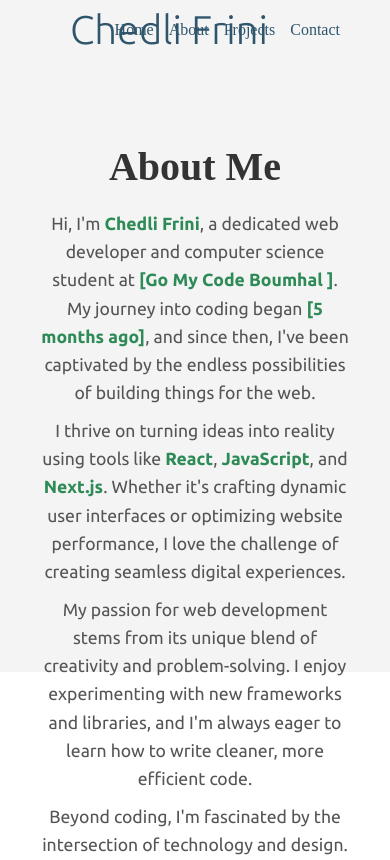
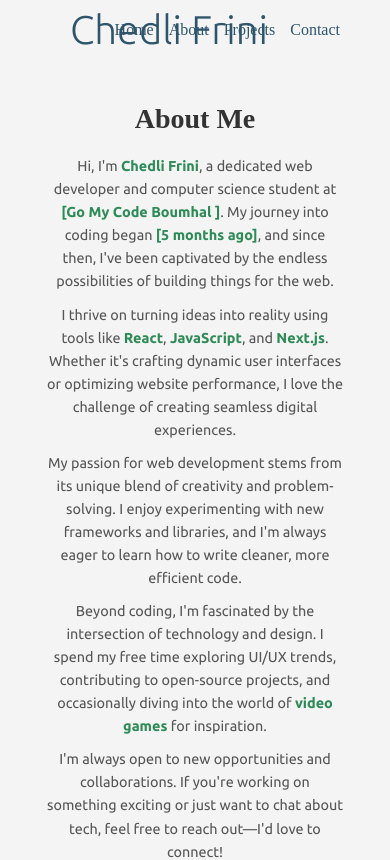
Before and after one commit to chedli404/checkpoint_next, a Next.js app: page /about in a window 390 px wide. Shown: the top 860 px of the page. Built offline with nearby package versions, Linux system fonts and the light colour scheme; a web font is replaced by a local one.

Commit message:
Update about.module.css

```diff
--- a/app/about/about.module.css
+++ b/app/about/about.module.css
@@ -1,10 +1,12 @@
-
 /* About Section Styles */
 .about {
   background-color: #f4f4f4;
   padding: 50px 20px;
   color: #333;
-    height: 512px;
+  min-height: 512px; /* Use min-height instead of height for flexibility */
+  display: flex;
+  align-items: center;
+  justify-content: center;
 }
 
 .h2 {
@@ -37,3 +39,34 @@
   font-style: italic;
   color: #0077b6; /* Color for your field of expertise */
 }
+
+/* Responsive Design */
+@media (max-width: 768px) {
+  .about {
+    padding: 30px 15px; /* Reduce padding for smaller screens */
+    min-height: auto; /* Allow height to adjust based on content */
+  }
+
+  .h2 {
+    font-size: 2rem; /* Smaller font size for smaller screens */
+  }
+
+  .p {
+    font-size: 1rem; /* Smaller font size for better readability */
+    max-width: 90%; /* Allow text to take more width on smaller screens */
+  }
+}
+
+@media (max-width: 480px) {
+  .about {
+    padding: 20px 10px; /* Further reduce padding for very small screens */
+  }
+
+  .h2 {
+    font-size: 1.75rem; /* Even smaller font size for mobile devices */
+  }
+
+  .p {
+    font-size: 0.9rem; /* Smaller font size for mobile devices */
+  }
+}
```
Lines whose indentation alone changed are shown as unchanged.
